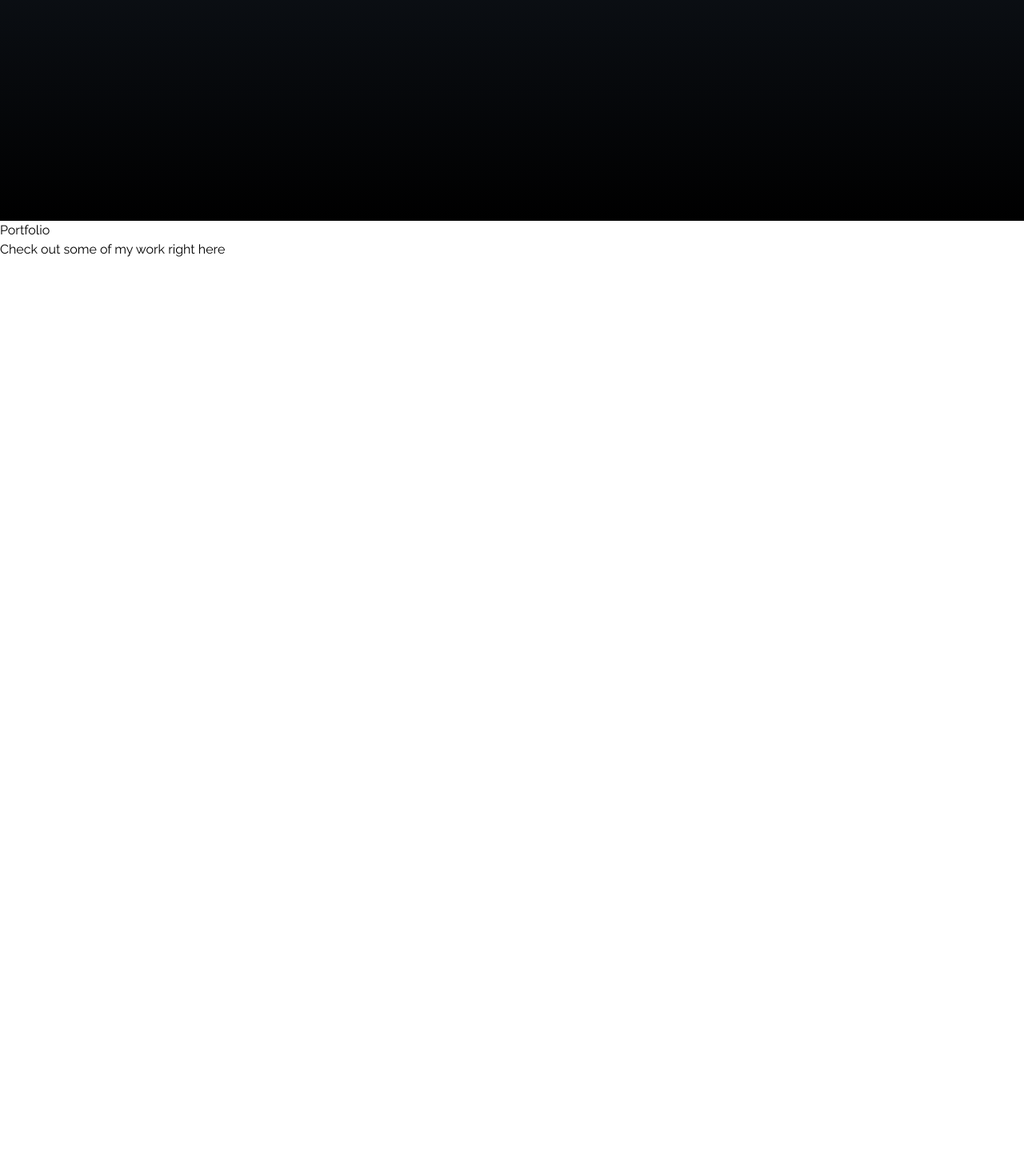
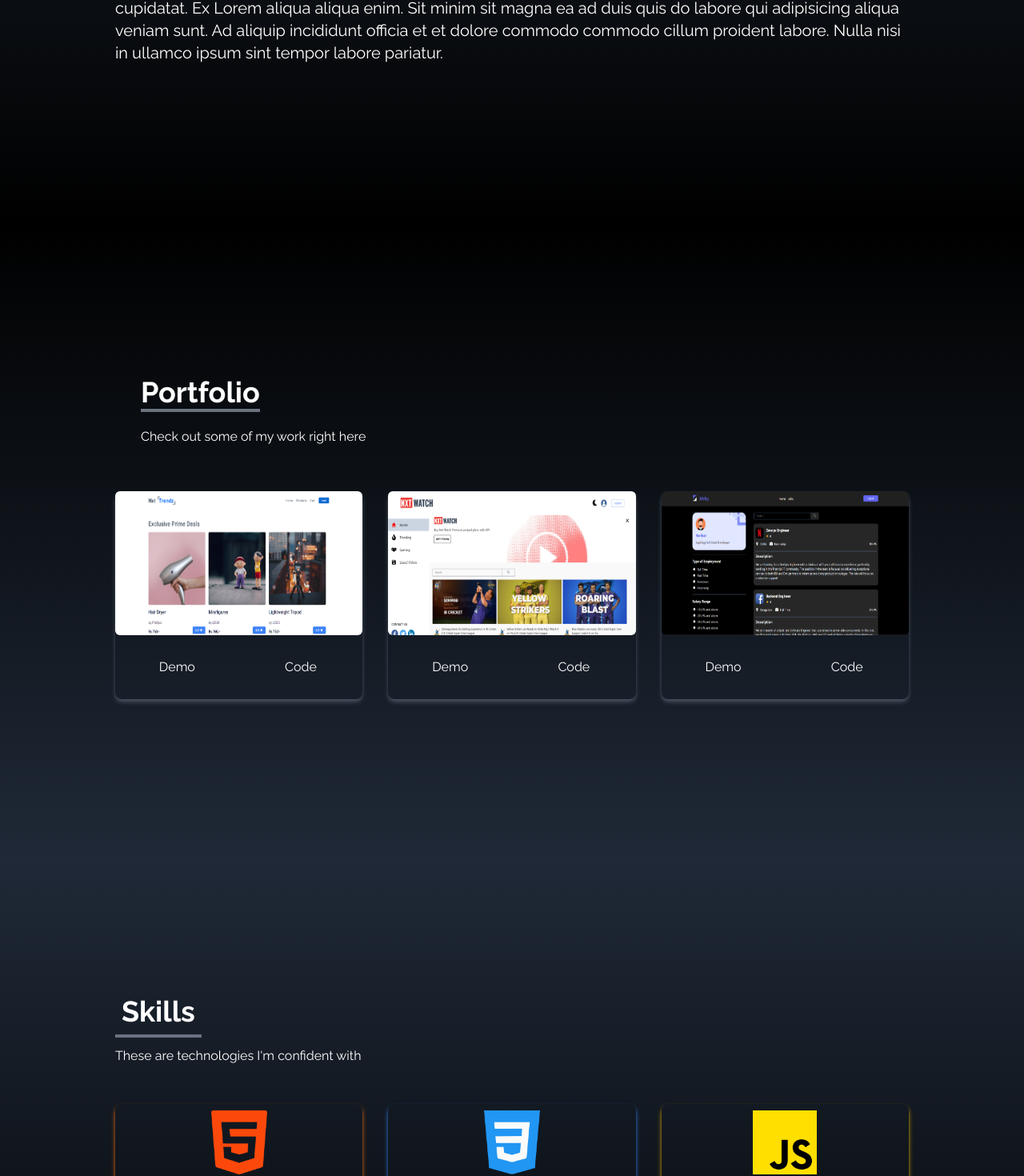
Before and after one commit to venkat7903/Venkats-Portfolio, a React (Create React App) app: page / in a window 1280 px wide. Shown: the part 1324-2794 px from the top of the page at 80% size. Before the commit the page ends 1648 px from the top, so only its background shows below. Built offline with nearby package versions, Linux system fonts and the light colour scheme.

Commit message:
project almost done

```diff
--- a/package.json
+++ b/package.json
@@ -10,6 +10,7 @@
     "react-dom": "^18.2.0",
     "react-icons": "^5.0.1",
     "react-scripts": "5.0.1",
+    "react-scroll": "^1.9.0",
     "web-vitals": "^2.1.4"
   },
   "scripts": {
--- a/src/App.js
+++ b/src/App.js
@@ -3,6 +3,8 @@
 import SocialLinks from "./components/SocialLinks";
 import About from "./components/About";
 import Portfolio from "./components/Portfolio";
+import Experience from "./components/Experience";
+import Contact from "./components/Contact";
 
 function App() {
   return (
@@ -11,6 +13,8 @@
       <Home />
       <About />
       <Portfolio />
+      <Experience />
+      <Contact />
 
       <SocialLinks />
     </div>
--- a/src/components/About.jsx
+++ b/src/components/About.jsx
@@ -4,7 +4,7 @@
   return (
     <div
       name="about"
-      className="w-full min-h-screen bg-gradient-to-b from-gray-800 to-black text-white"
+      className="w-full min-h-screen bg-gradient-to-b from-gray-800 to-black text-white flex flex-col justify-center"
     >
       <div className="max-w-screen-lg p-4 mx-auto flex flex-col justify-center w-full h-full">
         <div className="pb-8">
@@ -12,7 +12,7 @@
             About
           </p>
         </div>
-        <p className="text-xl mt-10">
+        <p className="text-xl mt-8">
           Non labore ut tempor laboris laborum esse labore voluptate excepteur
           magna consectetur. Fugiat mollit fugiat minim pariatur sunt ipsum eu
           cupidatat sit cillum. Aliqua adipisicing proident officia cillum
--- /dev/null
+++ b/src/components/Contact.jsx
@@ -0,0 +1,51 @@
+import React from "react";
+
+const Contact = () => {
+  return (
+    <div
+      name="contact"
+      className="w-full h-screen bg-gradient-to-b from-black to-gray-800 p-4 text-white"
+    >
+      <div className="flex flex-col p-4 justify-center max-w-screen-lg mx-auto h-full">
+        <div className="pb-5 md:pb-8">
+          <p className="text-4xl inline border-b-4 border-gray-500">Contact</p>
+          <p className="py-4">Submit the form below to get in touch with me</p>
+        </div>
+
+        <div className="flex justify-center items-center">
+          <form
+            action="https://getform.io/f/rbeqywob"
+            method="POST"
+            className="flex flex-col w-full md:w-1/2"
+          >
+            <input
+              required
+              type="text"
+              name="name"
+              placeholder="Enter your name"
+              className="p-2 bg-transparent border-2 rounded-md text-white focus:outline-none"
+            />
+            <input
+              required
+              type="text"
+              name="email"
+              placeholder="Enter your email"
+              className="my-4 p-2 bg-transparent border-2 rounded-md text-white focus:outline-none"
+            />
+            <textarea
+              name="message"
+              placeholder="Enter your message"
+              rows="10"
+              className="p-2 bg-transparent border-2 rounded-md text-white focus:outline-none"
+            ></textarea>
+            <button className="text-white bg-gradient-to-b from-cyan-500 to-blue-500 px-6 py-3 my-8 mx-auto flex items-center rounded-md hover:scale-110 duration-300">
+              Let's talk
+            </button>
+          </form>
+        </div>
+      </div>
+    </div>
+  );
+};
+
+export default Contact;
--- /dev/null
+++ b/src/components/Experience.jsx
@@ -0,0 +1,83 @@
+import React from "react";
+
+import html from "../assets/html.png";
+import css from "../assets/css.png";
+import javascript from "../assets/javascript.png";
+import react from "../assets/react.png";
+import nodejs from "../assets/nodejs.png";
+import github from "../assets/github.png";
+
+const Experience = () => {
+  const skills = [
+    {
+      id: 1,
+      src: html,
+      title: "HTML",
+      style: "shadow-orange-500",
+    },
+    {
+      id: 2,
+      src: css,
+      title: "CSS",
+      style: "shadow-blue-500",
+    },
+    {
+      id: 3,
+      src: javascript,
+      title: "JavaScript",
+      style: "shadow-yellow-500",
+    },
+    {
+      id: 4,
+      src: react,
+      title: "React",
+      style: "shadow-blue-600",
+    },
+    {
+      id: 5,
+      src: nodejs,
+      title: "Node Js",
+      style: "shadow-green-500",
+    },
+    {
+      id: 6,
+      src: github,
+      title: "Github",
+      style: "shadow-gray-400",
+    },
+  ];
+
+  return (
+    <div
+      name="skills"
+      className="min-h-screen flex flex-col justify-center bg-gradient-to-b from-gray-800 to-black w-full h-screen"
+    >
+      <div className="max-w-screen-lg mx-auto my-auto p-4 flex flex-col justify-center w-full h-full text-white">
+        <div>
+          <p className="text-4xl font-bold border-b-4 border-gray-500 p-2 inline">
+            Skills
+          </p>
+          <p className="py-6">These are technologies I'm confident with</p>
+        </div>
+
+        <div className="w-full grid grid-cols-2 sm:grid-cols-3 gap-8 text-center py-4 sm:py-6 px-12 sm:px-0">
+          {skills.map(({ id, src, title, style }) => (
+            <div
+              key={id}
+              className={
+                "shadow-md hover:scale-105 duration-500 py-2 rounded-lg" +
+                " " +
+                style
+              }
+            >
+              <img src={src} alt="" className="w-20 mx-auto" />
+              <p className="mt-4">{title}</p>
+            </div>
+          ))}
+        </div>
+      </div>
+    </div>
+  );
+};
+
+export default Experience;
--- a/src/components/Home.jsx
+++ b/src/components/Home.jsx
@@ -1,6 +1,7 @@
 import React from "react";
 import HeroImage from "../assets/heroImage.png";
 import { MdOutlineKeyboardArrowRight } from "react-icons/md";
+import { Link } from "react-scroll";
 
 const Home = () => (
   <div
@@ -18,12 +19,17 @@
         </p>
 
         <div>
-          <button className="group text-white w-fit px-6 py-3 my-2 flex items-center rounded-md bg-gradient-to-r from-cyan-500 to-blue-500 cursor-pointer">
+          <Link
+            smooth
+            duration={500}
+            to="portfolio"
+            className="group text-white w-fit px-6 py-3 my-2 flex items-center rounded-md bg-gradient-to-r from-cyan-500 to-blue-500 cursor-pointer"
+          >
             Portfolio
             <span className="group-hover:rotate-90 duration-300">
               <MdOutlineKeyboardArrowRight size={25} className="ml-1" />
             </span>
-          </button>
+          </Link>
         </div>
       </div>
 
--- a/src/components/NavBar.jsx
+++ b/src/components/NavBar.jsx
@@ -1,5 +1,6 @@
 import React, { useState } from "react";
 import { FaBars, FaTimes } from "react-icons/fa";
+import { Link } from "react-scroll";
 
 const NavBar = () => {
   const [nav, setNav] = useState(false);
@@ -28,7 +29,7 @@
   ];
 
   return (
-    <div className="flex justify-between items-center w-full p-[20px] md:h-20 text-white px-4  bg-black fixed">
+    <div className="flex justify-between items-center w-full p-[20px] md:p-[5px] md:h-20 text-white px-4  bg-black fixed">
       <div>
         <h1 className="text-5xl font-signature ml-2">Venkat</h1>
       </div>
@@ -38,7 +39,9 @@
             key={id}
             className="px-4 cursor-pointer capitalize font-medium text-gray-500 hover:scale-105 duration-200 hover:text-red-600"
           >
-            {link}
+            <Link to={link} smooth duration={500}>
+              {link}
+            </Link>
           </li>
         ))}
       </ul>
@@ -57,7 +60,14 @@
               key={id}
               className="px-4 cursor-pointer capitalize py-5 text-3xl hover:scale-105 hover:text-red-600 duration-200"
             >
-              {link}
+              <Link
+                onClick={() => setNav(!nav)}
+                to={link}
+                smooth
+                duration={500}
+              >
+                {link}
+              </Link>
             </li>
           ))}
         </ul>
--- a/src/components/Portfolio.jsx
+++ b/src/components/Portfolio.jsx
@@ -1,11 +1,55 @@
 import React from "react";
+import nxtTrendz from "../assets/portfolio/nxttrendz.png";
+import nxtWatch from "../assets/portfolio/nxtwatch.png";
+import jobby from "../assets/portfolio/jobby.png";
 
 const Portfolio = () => {
+  const portfolios = [
+    {
+      id: 1,
+      src: nxtTrendz,
+    },
+    {
+      id: 2,
+      src: nxtWatch,
+    },
+    {
+      id: 3,
+      src: jobby,
+    },
+  ];
+
   return (
-    <div>
-      <div>
-        <p>Portfolio</p>
-        <p>Check out some of my work right here</p>
+    <div
+      name="portfolio"
+      className="pb-[40px] bg-gradient-to-b from-black to-gray-800 w-full text-white md:h-screen"
+    >
+      <div className="max-w-screen-lg p-4 mx-auto flex flex-col justify-center w-full h-full">
+        <div className="pb-4 md:p-8">
+          <p className="text-4xl font-bold inline border-b-4 border-gray-500">
+            Portfolio
+          </p>
+          <p className="py-6">Check out some of my work right here</p>
+        </div>
+        <div className="grid sm:grid-cols-2 md:grid-cols-3 gap-8 px-12 sm:px-0">
+          {portfolios.map(({ id, src }) => (
+            <div key={id} className="shadow-md shadow-gray-600 rounded-lg ">
+              <img
+                className="rounded-md duration-200 hover:scale-105 h-[180px]  w-full"
+                src={src}
+                alt=""
+              />
+              <div className="flex items-center justify-center">
+                <button className="w-1/2 px-6 py-3 m-4 duration-200 hover:scale-105">
+                  Demo
+                </button>
+                <button className="w-1/2 px-6 py-3 m-4 duration-200 hover:scale-105">
+                  Code
+                </button>
+              </div>
+            </div>
+          ))}
+        </div>
       </div>
     </div>
   );
```
Also changed, not shown: 1 other file (tests, documents, lock files or other folders).
